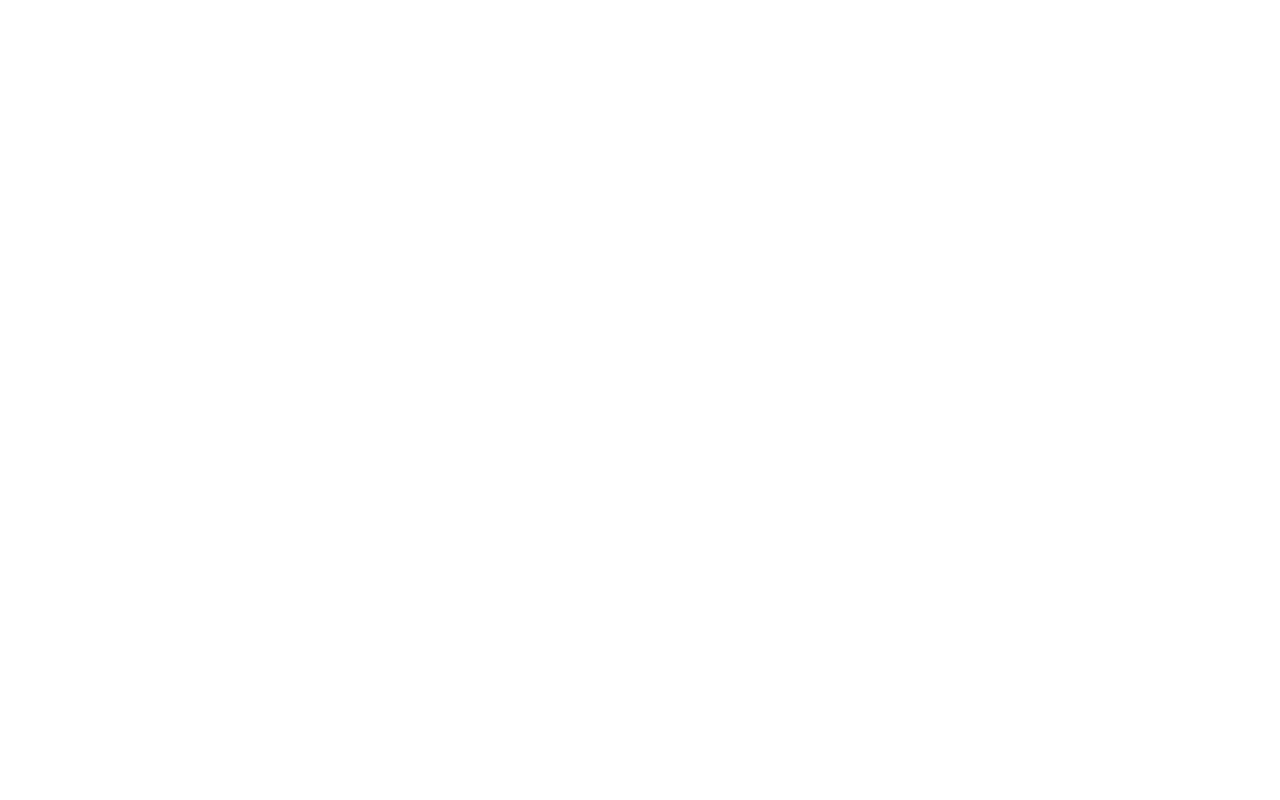
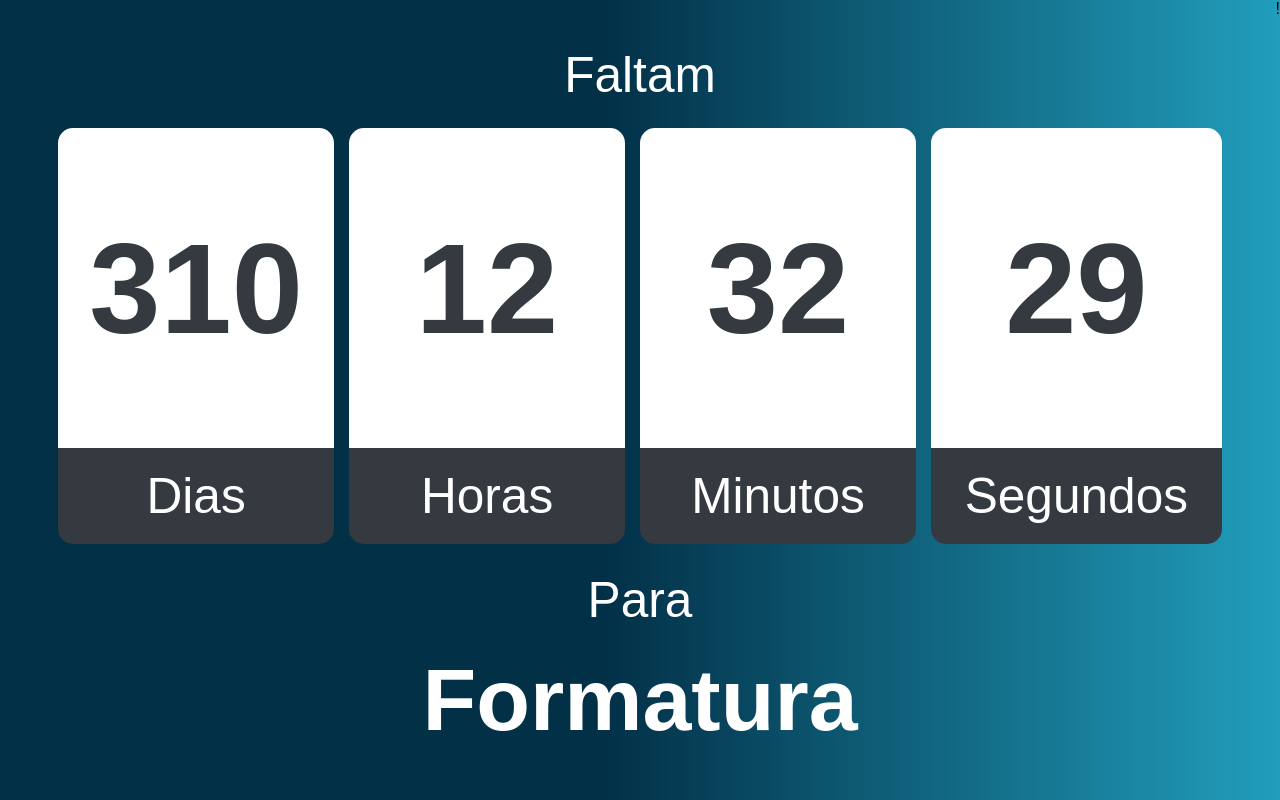
Before and after one commit to Alamito/TimeLeft-JS, a plain HTML site: page index.html in a window 1280 px wide. Drawn offline with Linux system fonts and the light colour scheme; a web font is replaced by a local one.

Commit message:
feat - style almost finished

```diff
--- /dev/null
+++ b/css/responsive.css
@@ -0,0 +1,51 @@
+@media screen and (max-width: 799px) {
+  .gridContainer {
+    grid-template-rows: 9vh 12vh 30vh 12vh 12vh 20vh;
+  }
+
+  .days,
+  .hours,
+  .minutes,
+  .seconds {
+    font-size: 5rem;
+  }
+
+  .infoLow {
+    font-size: 2rem;
+  }
+
+  .gridContainer div:nth-child(2),
+  .gridContainer div:nth-child(11) {
+    font-size: 4rem;
+  }
+
+  .infoHigh {
+    font-size: 5rem;
+  }
+}
+
+@media screen and (max-width: 529px) {
+  .gridContainer {
+    grid-template-rows: 19vh 12vh 15vh 8vh 12vh 12vh;
+  }
+
+  .days,
+  .hours,
+  .minutes,
+  .seconds {
+    font-size: 3rem;
+  }
+
+  .infoLow {
+    font-size: 1.5rem;
+  }
+
+  .gridContainer div:nth-child(2),
+  .gridContainer div:nth-child(11) {
+    font-size: 3rem;
+  }
+
+  .infoHigh {
+    font-size: 3.5rem;
+  }
+}
--- /dev/null
+++ b/css/style.css
@@ -0,0 +1,137 @@
+* {
+  margin: 0;
+  padding: 0;
+  box-sizing: border-box;
+  font-family: "Martel Sans", sans-serif;
+}
+
+body {
+  background: rgb(2, 48, 71);
+  background: linear-gradient(
+    90deg,
+    rgba(2, 48, 71, 1) 47%,
+    rgba(33, 158, 188, 1) 100%
+  );
+  overflow-y: hidden;
+}
+
+.gridContainer {
+  display: grid;
+  grid-template-columns: 1fr 5fr 5fr 5fr 5fr 1fr;
+  grid-template-rows: 4vh 12vh 40vh 12vh 12vh 15vh;
+  grid-template-areas:
+    "event event event event event event"
+    "infoFaltam infoFaltam infoFaltam infoFaltam infoFaltam infoFaltam"
+    ". days hours minutes seconds ."
+    ". infoDays infoHours infoMinutes infoSeconds ."
+    "infoPara infoPara infoPara infoPara infoPara infoPara"
+    "infoEvent infoEvent infoEvent infoEvent infoEvent infoEvent";
+}
+
+.event {
+  grid-area: event;
+  display: flex;
+  justify-content: end;
+}
+
+.gridContainer div:nth-child(2) {
+  grid-area: infoFaltam;
+  color: #fff;
+  margin-bottom: 10px;
+}
+
+.days {
+  grid-area: days;
+  background-color: #fff;
+  color: #343a40;
+}
+
+.hours {
+  grid-area: hours;
+  background-color: #fff;
+  color: #343a40;
+}
+
+.minutes {
+  grid-area: minutes;
+  background-color: #fff;
+  color: #343a40;
+}
+
+.seconds {
+  grid-area: seconds;
+  background-color: #fff;
+  color: #343a40;
+}
+
+.gridContainer div:nth-child(7) {
+  grid-area: infoDays;
+  background-color: #343a40;
+  color: #fff;
+  margin-right: 15px;
+}
+
+.gridContainer div:nth-child(8) {
+  grid-area: infoHours;
+  background-color: #343a40;
+  color: #fff;
+  margin-right: 15px;
+}
+
+.gridContainer div:nth-child(9) {
+  grid-area: infoMinutes;
+  background-color: #343a40;
+  color: #fff;
+  margin-right: 15px;
+}
+
+.gridContainer div:nth-child(10) {
+  grid-area: infoSeconds;
+  background-color: #343a40;
+  color: #fff;
+}
+
+.gridContainer div:nth-child(11) {
+  grid-area: infoPara;
+  color: #fff;
+  margin-top: 15px;
+}
+
+.gridContainer div:nth-child(12) {
+  grid-area: infoEvent;
+  color: #fff;
+}
+
+.days,
+.hours,
+.minutes,
+.seconds {
+  display: flex;
+  justify-content: center;
+  align-items: center;
+  font-size: 8rem;
+  font-weight: bold;
+  border-radius: 15px 15px 0 0;
+}
+
+.days,
+.hours,
+.minutes {
+  margin-right: 15px;
+}
+
+.infoLow {
+  display: flex;
+  justify-content: center;
+  align-items: center;
+  font-size: 3.1rem;
+  border-radius: 0 0 15px 15px;
+}
+
+.infoHigh {
+  display: flex;
+  justify-content: center;
+  align-items: center;
+  font-size: 5.5rem;
+  font-weight: bold;
+}
--- a/index.html
+++ b/index.html
@@ -4,10 +4,27 @@
     <meta charset="UTF-8">
     <meta http-equiv="X-UA-Compatible" content="IE=edge">
     <meta name="viewport" content="width=device-width, initial-scale=1.0">
-    <link rel="stylesheet" href="style.css">
+    <link rel="stylesheet" href="css/style.css">
+    <link rel="stylesheet" href="css/responsive.css">
+    <link rel="preconnect" href="https://fonts.googleapis.com">
+    <link rel="preconnect" href="https://fonts.gstatic.com" crossorigin>
+    <link href="https://fonts.googleapis.com/css2?family=Martel+Sans:wght@200;300&display=swap" rel="stylesheet">
     <title>How Many Time Left</title>
 </head>
 <body>
-
+    <div class="gridContainer">
+        <div class="event">!</div>
+        <div class="infoLow">Faltam</div>
+        <div class="days">310</div>
+        <div class="hours">12</div>
+        <div class="minutes">32</div>
+        <div class="seconds">29</div>
+        <div class="infoLow">Dias</div>
+        <div class="infoLow">Horas</div>
+        <div class="infoLow">Minutos</div>
+        <div class="infoLow">Segundos</div>
+        <div class="infoLow">Para</div>
+        <div class="infoHigh">Formatura</div>
+    </div>
 </body>
 </html>
```
Also changed, not shown: style.css (deleted).
